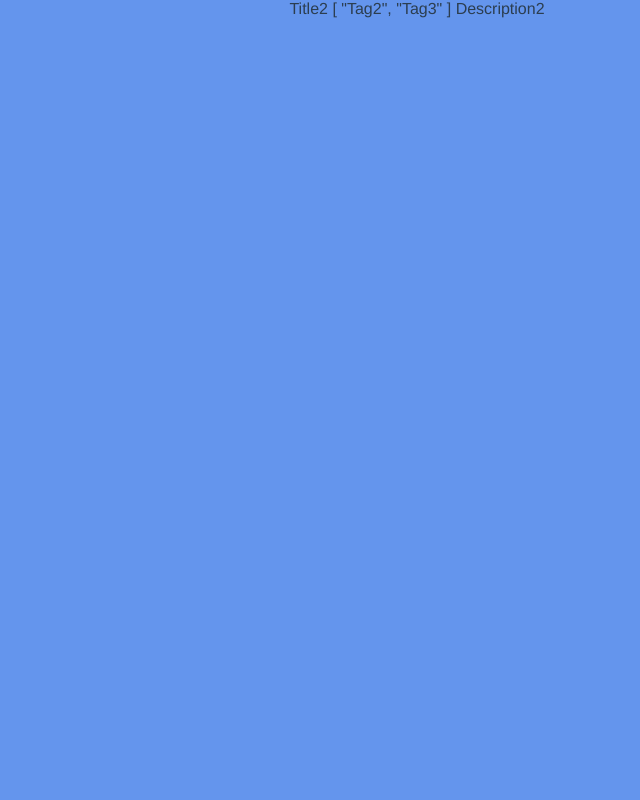
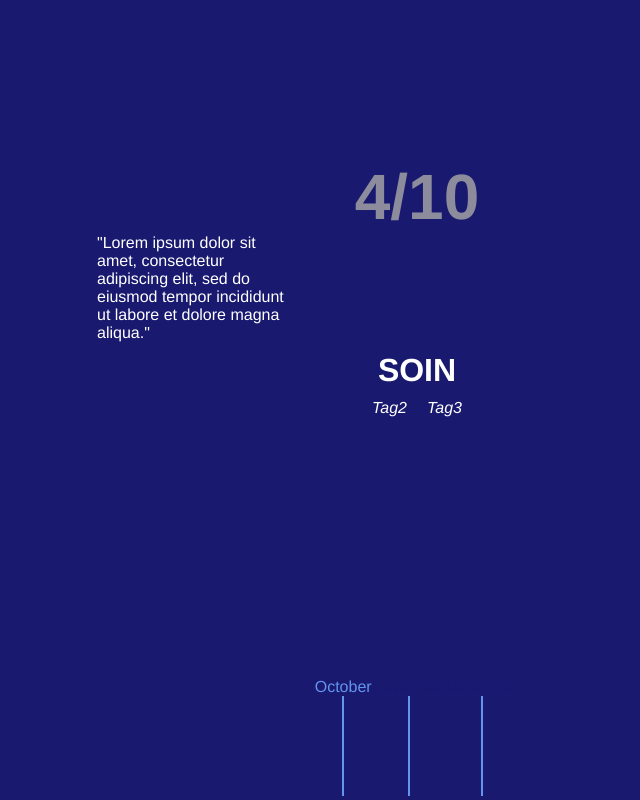
Before and after one commit to mellingo/Veille_ehealth, a Vue app: page / in a window 1280 px wide. Shown: the whole page, without its empty margins (223-863 px from the left). Built offline with nearby package versions, Linux system fonts and the light colour scheme.

Commit message:
feat(global): add vue-carousel from node_modules and start project structure

```diff
--- a/package.json
+++ b/package.json
@@ -10,7 +10,10 @@
     "build": "node build/build.js"
   },
   "dependencies": {
+    "ajv": "^6.4.0",
+    "lodash": "^4.17.5",
     "vue": "^2.5.2",
+    "vue-carousel": "^0.6.9",
     "vue-router": "^3.0.1"
   },
   "devDependencies": {
--- a/src/App.vue
+++ b/src/App.vue
@@ -22,5 +22,6 @@ export default {
   -moz-osx-font-smoothing: grayscale;
   text-align: center;
   color: #2c3e50;
+  background-color: midnightblue;
 }
 </style>
--- a/src/assets/data.js
+++ b/src/assets/data.js
@@ -1,17 +1,36 @@
 export default [
   {
-    title: "Title",
-    description: "Description",
+    title: "NEUROPLUS",
+    description: "\"Lorem ipsum dolor sit amet, consectetur adipiscing elit, sed do eiusmod tempor incididunt ut labore et dolore magna aliqua.\"",
     date: "2017-11-17",
+    link: "https://www.google.fr",
     tags: [
       "Tag1",
       "Tag2"
     ]
   },
   {
-    title: "Title2",
-    description: "Description2",
-    date: "2017-10-20",
+    title: "PROTECTION",
+    description: "\"Lorem ipsum dolor sit amet, consectetur adipiscing elit, sed do eiusmod tempor incididunt ut labore et dolore magna aliqua.\"",    date: "2017-10-20",
+    link: "https://www.google.fr",
+    tags: [
+      "Tag2",
+      "Tag3"
+    ]
+  },
+  {
+    title: "SOIN",
+    description: "\"Lorem ipsum dolor sit amet, consectetur adipiscing elit, sed do eiusmod tempor incididunt ut labore et dolore magna aliqua.\"",    date: "2017-10-04",
+    link: "https://www.google.fr",
+    tags: [
+      "Tag2",
+      "Tag3"
+    ]
+  },
+  {
+    title: "HEALTHCARE",
+    description: "\"Lorem ipsum dolor sit amet, consectetur adipiscing elit, sed do eiusmod tempor incididunt ut labore et dolore magna aliqua.\"",    link: "https://www.google.fr",
+    date: "2017-12-25",
     tags: [
       "Tag2",
       "Tag3"
--- /dev/null
+++ b/src/components/Navigation.vue
@@ -0,0 +1,84 @@
+<template>
+  <div class="VueCarousel-navigation">
+    <div class="VueCarousel-dot-container">
+      <div
+        class="VueCarousel-dot"
+        v-bind:class="{ 'VueCarousel-dot--active': (page.month === parentContainer.currentMonth) }"
+        v-for="page in parentContainer.indexForMonths"
+        v-on:click="goToPage(page.index)"
+        :style="`
+          margin-top: ${parentContainer.paginationPadding * 2}px;
+          padding: ${parentContainer.paginationPadding}px;
+        `"
+      >
+        <div
+          class="VueCarousel-dot-inner"
+          :style="`
+            width: ${parentContainer.paginationSize}px;
+            height: ${parentContainer.paginationSize}px;
+            color: ${(page.month === parentContainer.currentMonth) ? 'cornflowerblue' : 'midnightblue'};
+          `"
+        >
+          {{page.name}}
+          <div class="vertical-line"></div>
+        </div>
+      </div>
+    </div>
+  </div>
+</template>
+
+<script>
+  export default {
+    name: "navigation",
+    data() {
+      return {
+        parentContainer: this.$parent
+      };
+    },
+    methods: {
+      goToPage(index) {
+        this.$emit("navigationclick", index);
+      }
+    }
+  };
+</script>
+
+<style scoped>
+  .VueCarousel-navigation {
+    width: 100%;
+    text-align: center;
+    position: absolute;
+    bottom: 0;
+  }
+
+  .VueCarousel-dot-container {
+    display: inline-block;
+    margin: 0 auto;
+  }
+
+  .VueCarousel-dot {
+    float: left;
+    cursor: pointer;
+  }
+
+  .vertical-line {
+    width: 2px;
+    height: 100px;
+    background-color: cornflowerblue;
+  }
+
+  .VueCarousel-dot-inner {
+    display: flex;
+    flex-direction: column;
+    justify-content: center;
+    align-items: center;
+  }
+
+  .VueCarousel-dot-inner:hover {
+    color: white;
+  }
+
+  .VueCarousel-dot-inner:hover>.vertical-line {
+    background-color: white;
+  }
+</style>
--- a/src/components/Slide.vue
+++ b/src/components/Slide.vue
@@ -1,50 +1,83 @@
 <template>
-  <transition name="slide-fade">
-    <div class="slide" v-if="show" draggable="true" @dragstart="startX = $event.x" @dragend="dragEnding" :id="id">
-      {{ slideContent.title }}
-      {{ slideContent.tags }}
-      {{ slideContent.description }}
+  <div class="VueCarousel-slide">
+    <div class="slide_container">
+      <div class="slide_inner">
+        <span class="slide_date">{{content.date | formatDate}}</span>
+        <p class="slide_description">{{content.description}}</p>
+        <a :href="content.link" class="slide_title">{{content.title}}</a>
+        <ul class="slide_tags">
+          <li v-for="tag in content.tags">{{tag}}</li>
+        </ul>
+      </div>
     </div>
-  </transition>
+  </div>
 </template>
 
 <script>
-export default {
-  props: ['slideContent', 'show', 'id'],
-  name: 'Slide',
-  data () {
-    return {
-      msg: 'Welcome to Your Vue.js App',
-      startX: 0
-    }
-  },
-  methods: {
-    dragEnding(event) {
-      if (event.x > this.startX) { //go back in time
-        if (this.id !== 0) {
-          this.$emit("moveTo", this.id-1);
-        }
-      } else if (event.x < this.startX) { //go further in time
-        this.$emit("moveTo", this.id+1);
-      } else { //do nothing
-        console.log("same")
+  export default {
+    name: "slide",
+    props: ["content"],
+    data() {
+      return {
+        width: null
+      };
+    },
+    mounted() {
+      if (!this.$isServer) {
+        this.$el.addEventListener("dragstart", e => e.preventDefault());
+      }
+    },
+    filters: {
+      formatDate(date) {
+        return date.getDate() + "/" + (date.getMonth()+1)
       }
     }
-  }
-}
+  };
 </script>
 
-<!-- Add "scoped" attribute to limit CSS to this component only -->
-<style scoped>
-  .slide {
-    height: 100vh;
-    width: 100vw;
-    background-color: cornflowerblue;
+<style>
+  .VueCarousel-slide {
+    flex-basis: inherit;
+    flex-grow: 0;
+    flex-shrink: 0;
+    user-select: none;
+    backface-visibility: hidden;
+    -webkit-touch-callout: none;
+    color: white;
   }
-
-  .slide-fade-enter, .slide-fade-leave-to
-    /* .slide-fade-leave-active below version 2.1.8 */ {
-    transform: translateX(10px);
-    opacity: 0;
+  .slide_container {
+    display: flex;
+    flex-direction: column;
+    justify-content: center;
+    align-items: center;
+  }
+  .slide_inner {
+    width: 50%;
+    height: 60vh;
+  }
+  .slide_title {
+    text-decoration: none;
+    font-weight: bolder;
+    text-transform: uppercase;
+    font-size: 2em;
+    color: white;
+    display: block;
+    margin: 10px;
+  }
+  .slide_date {
+    color: darkgray;
+    opacity: .8;
+    font-weight: bolder;
+    text-transform: uppercase;
+    font-size: 4em;
+  }
+  .slide_description {
+    max-width: 30%;
+    text-align: left;
+  }
+  .slide_tags>li {
+    display: inline-block;
+    margin: 0 10px;
+    font-style: italic;
   }
 </style>
--- a/src/components/Slider.vue
+++ b/src/components/Slider.vue
@@ -1,33 +1,71 @@
 <template>
-  <div class="slider">
-    <slide v-for="(slide, index) in slides" :slideContent="slide" :key="slide.title" :show="index === showingSlide" :id="index" @moveTo="changeSlide"></slide>
-  </div>
+    <div class="page_container">
+      <carousel ref="carousel" :perPage="1" class="carousel" :paginationEnabled="false" :navigateTo="currentPage">
+        <slide v-for="slide in slides" :content="slide">
+        </slide>
+      </carousel>
+      <navigation @navigationclick="changePage($event)"></navigation>
+    </div>
 </template>
 
 <script>
-import Slide from '@/components/slide';
 import slidesData from '@/assets/data';
+import { Carousel } from 'vue-carousel';
+import Navigation from "@/components/Navigation.vue";
+import Slide from "@/components/Slide.vue";
+import {isNumber, uniq} from 'lodash';
 
 export default {
   name: 'Slider',
   components: {
-    Slide
+    Slide,
+    Carousel,
+    Navigation
   },
   data () {
     return {
-      showingSlide: 0
+      slides: slidesData.map(slide => Object.assign({}, slide, {date: new Date(slide.date)})).sort( (slideA, slideB) => slideA.date - slideB.date),
+      currentPage: 0,
+      currentMonth: 0,
+      months: [],
+      monthNames: ["January", "February", "March", "April", "May", "June", "July", "August", "September", "October", "November", "December"]
     }
   },
   computed: {
-    slides: () => {
-      return slidesData.map(slide => Object.assign({}, slide, {date: new Date(slide.date)})).sort( (slideA, slideB) => slideA.date - slideB.date);
+    indexForMonths() {
+      this.months = uniq(this.slides.map(slide => slide.date.getMonth()));
+      return this.months.map(
+        month => {
+          return {
+            name: this.monthName(month),
+            index: this.slides.findIndex(slide => slide.date.getMonth() === month),
+            month: month+1
+          }
+        }
+      )
     }
   },
+  mounted () {
+    this.currentMonth = this.slides[0].date.getMonth()+1;
+    this.$watch(
+      () => {
+        return this.$refs.carousel.offset
+      },
+      () => { //change page after drag
+        this.changePage(this.$refs.carousel.offset/this.$refs.carousel.slideWidth)
+      }
+    )
+  },
   methods: {
-    changeSlide(id) {
-      if (id < this.slides.length ){
-        this.showingSlide = id;
+    changePage(item) {
+      if (isNumber(item)) {
+        this.currentMonth = this.slides[item].date.getMonth()+1;
+        return this.currentPage = item;
       }
+      //this.currentPage = 2;
+    },
+    monthName(month) {
+      return this.monthNames[month];
     }
   }
 }
@@ -35,5 +73,17 @@ export default {
 
 <!-- Add "scoped" attribute to limit CSS to this component only -->
 <style scoped>
+  .page_container {
+    display: flex;
+    flex-direction: column;
+    justify-content: center;
+    align-items: center;
+    height: 100vh;
+  }
+
+  .carousel {
+    width: 100vw;
+    height: 60vh;
+  }
 
 </style>
```
Also changed, not shown: 1 other file (tests, documents, lock files or other folders).
